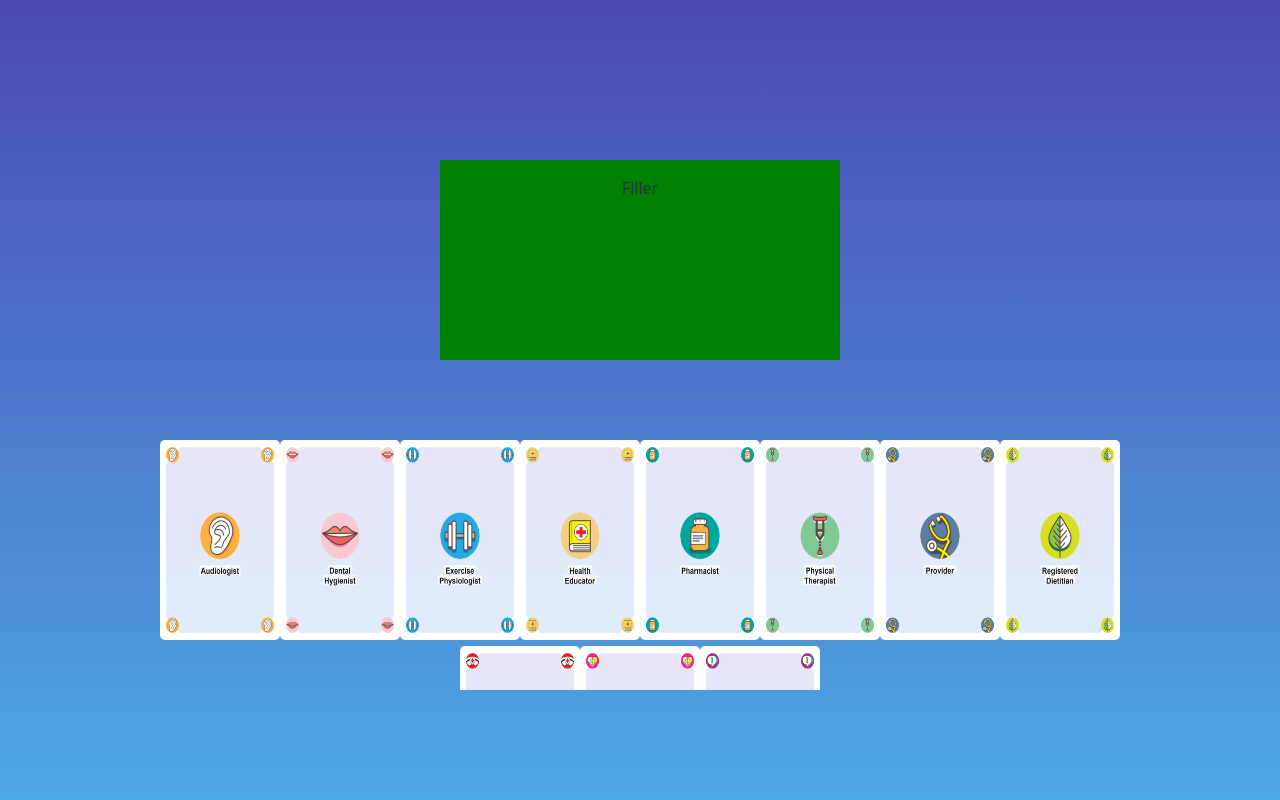
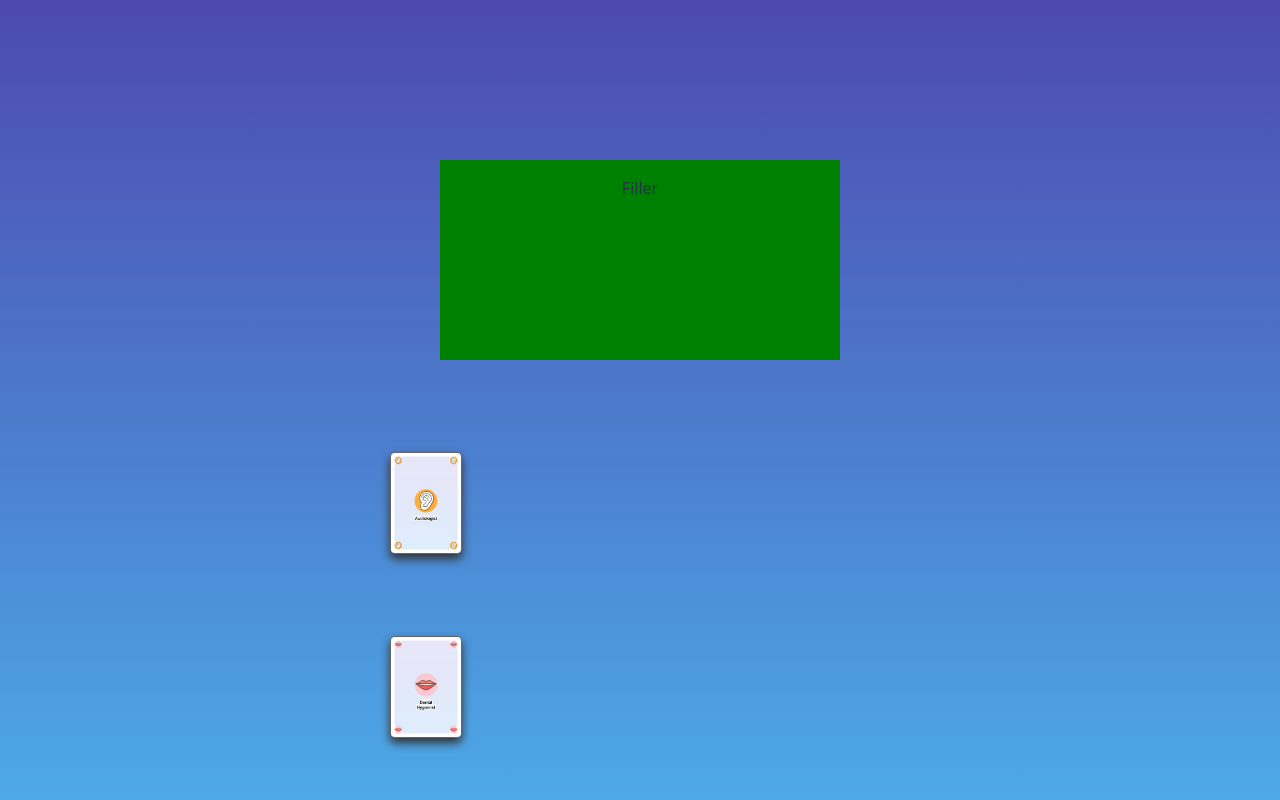
Before and after one commit to videlais/react-testing, a React (Vite) app in the folder my-react-app/: page / in a window 1280 px wide. Shown: the top 800 px of the page. Built offline with nearby package versions, Linux system fonts and the light colour scheme.

Commit message:
playing cards layout made- forgot to click add for these

```diff
--- a/my-react-app/src/App.css
+++ b/my-react-app/src/App.css
@@ -3,7 +3,7 @@
   margin: 0 auto;
   /*padding: 2rem;*/
   text-align: center;
-  overflow: hidden;
+
 }
 
 body{
--- a/my-react-app/src/Play/Player/Card/index.css
+++ b/my-react-app/src/Play/Player/Card/index.css
@@ -1,48 +1,53 @@
+/*original css I did for the cards
 .CardWrapper{
-    width: 120px;
-    height: 200px;
+    width: 150px;
+    height: 300px;
     background-color: white;
     border-radius: 5px;
     transition: all 0.25s;
 }
 .CardWrapper:hover{
     transform: scale(1.3);
-}
+}*/
 
 
 /*--------below is the playing card css--------*/
 /*https://github.com/selfthinker/CSS-Playing-Cards*/
+.playingCards{
+    margin: 0 auto;
+    width: 50%;
+}
 
 .playingCards .card {
     display: inline-block;
-    width: 3.3em;
-    height: 4.6em;
-    border: 1px solid #666;
-    border-radius: .3em;
-    -moz-border-radius: .3em;
-    -webkit-border-radius: .3em;
-    -khtml-border-radius: .3em;
-    padding: .25em;
+    width: 1em; height: 4em;
+    border: 1px solid #666; border-radius: .3em;
+    -moz-border-radius: .3em; -webkit-border-radius: .3em; -khtml-border-radius: .3em;
     margin: 0 .5em .5em 0;
     text-align: center;
-    font-size: 1.2em; /* @change: adjust this value to make bigger or smaller cards */
-    font-weight: normal;
-    font-family: Arial, sans-serif;
+    font-size: 1em; /* @change: adjust this value to make bigger or smaller cards */
     position: relative;
-    background-color: #fff;
-    -moz-box-shadow: .2em .2em .5em #333;
-    -webkit-box-shadow: .2em .2em .5em #333;
-    box-shadow: .2em .2em .5em #333;
+    background-color: #ffffff;
+    -moz-box-shadow: 0 5px 10px #333; -webkit-box-shadow: 0 5px 10px #333; box-shadow: 0 5px 10px #333;
+    bottom: 0;
+    transition: bottom ease 0.25s;
 }
 
-.playingCards a.card {
-    text-decoration: none;
+.playingCards img.card{
+    width: 70px; height: 100px;
+    padding: 0;
+    border-radius: .3em;
+}
+
+.playingCards a.card:hover{
+    z-index: 3;
 }
 /* selected and hover state */
-.playingCards a.card:hover, .playingCards a.card:active, .playingCards a.card:focus,
+.playingCards img.card:hover, .playingCards img.card:active, .playingCards img.card:focus,
 .playingCards label.card:hover,
 .playingCards strong .card {
-    bottom: 1em;
+    bottom: 20px;
+    border: 2px solid #ff45ca;
 }
 .playingCards label.card {
     cursor: pointer;
@@ -54,7 +59,7 @@
 }
 
 
-
+/*the rest below is table, hand, and deck layout*/
 .playingCards ul.table,
 .playingCards ul.hand,
 .playingCards ul.deck {
@@ -88,13 +93,13 @@
     bottom: 0;
 }
 .playingCards ul.hand li:nth-child(1)  { left: 0; }
-.playingCards ul.hand li:nth-child(2)  { left: 1.1em; }
-.playingCards ul.hand li:nth-child(3)  { left: 2.2em; }
-.playingCards ul.hand li:nth-child(4)  { left: 3.3em; }
-.playingCards ul.hand li:nth-child(5)  { left: 4.4em; }
-.playingCards ul.hand li:nth-child(6)  { left: 5.5em; }
-.playingCards ul.hand li:nth-child(7)  { left: 6.6em; }
-.playingCards ul.hand li:nth-child(8)  { left: 7.7em; }
-.playingCards ul.hand li:nth-child(9)  { left: 8.8em; }
-.playingCards ul.hand li:nth-child(10) { left: 9.9em; }
-.playingCards ul.hand li:nth-child(11) { left: 11em; }
+.playingCards ul.hand li:nth-child(2)  { left: 2em; }
+.playingCards ul.hand li:nth-child(3)  { left: 4em; }
+.playingCards ul.hand li:nth-child(4)  { left: 6em; }
+.playingCards ul.hand li:nth-child(5)  { left: 8em; }
+.playingCards ul.hand li:nth-child(6)  { left: 10em; }
+.playingCards ul.hand li:nth-child(7)  { left: 12em; }
+.playingCards ul.hand li:nth-child(8)  { left: 14em; }
+.playingCards ul.hand li:nth-child(9)  { left: 16em; }
+.playingCards ul.hand li:nth-child(10) { left: 18em; }
+.playingCards ul.hand li:nth-child(11) { left: 20em; }
--- a/my-react-app/src/Play/Player/Card/index.jsx
+++ b/my-react-app/src/Play/Player/Card/index.jsx
@@ -3,7 +3,16 @@ import PropTypes from 'prop-types';
 
 export default function Card(props) {
     return (
-        <img src={`/CardData/role/${props.image}`} alt="Placeholder card" className="CardWrapper" />
+        <div className="playingCards">
+
+            <ul className="hand">
+                <li>
+                        <img className="card" src={`/CardData/role/${props.image}`} alt="Playing card" />
+                </li>
+            </ul>
+            <div className="clear"></div>
+
+        </div>
     );
 }
 
```
Also changed, not shown: my-react-app/src/Play/Player/Card/card.html (+25 -32 lines).
